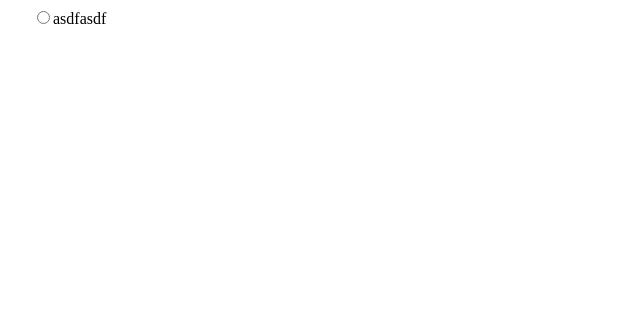
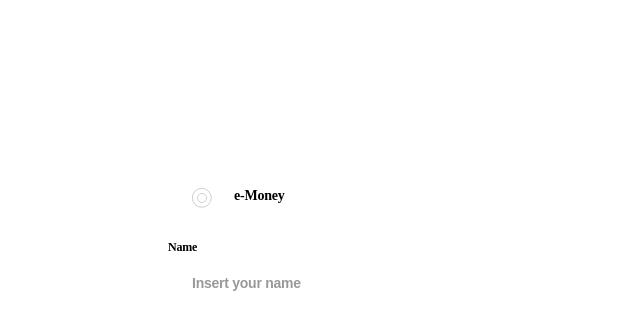
Before and after one commit to JlordS32/Audiophile-e-commerce-website, a React (Vite) app in the folder audiophile-website/: page / in a window 1280 px wide. Shown: the top 330 px of the page, without its empty margins (0-640 px from the left). Built offline with nearby package versions, Linux system fonts and the light colour scheme; the HTML template or start-up script is replaced by a standard one.

Commit message:
finish styling form.radio component

```diff
--- a/audiophile-website/src/App.tsx
+++ b/audiophile-website/src/App.tsx
@@ -1,9 +1,21 @@
-import Form from "./components/Form";
+import Button from './components/Button';
+import Form from './components/Form';
 
 const App = () => {
 	return (
 		<div className='app'>
-			<Form.Radio value="something"/>
+			<div className='container' style={{
+				padding: '10rem',
+				display: 'flex',
+				flexDirection: 'column',
+				gap: '1rem 0'
+			}}>
+				<Form.Radio
+					value='money'
+					label='e-Money'
+				/>
+				<Form.Text placeholder='Insert your name' label='Name'/>
+			</div>
 		</div>
 	);
 };
--- a/audiophile-website/src/components/Form.tsx
+++ b/audiophile-website/src/components/Form.tsx
@@ -1,37 +1,107 @@
+import React, { useState } from 'react';
 import styles from '../styles/form.module.css';
 
 type FormProps = {
 	placeholder?: string;
+	id?: string;
+	label?: string;
 	error?: boolean;
+	onChange?: () => void;
 };
 
 type RadioProps = {
 	value: string;
+	label: string;
+	id?: string;
 };
 
+type CounterProps = {
+
+}
+
 const Form = {
-	Control: function Control({ placeholder = '', error }: FormProps) {
+	// Structed this component this way to make it into a reusable component just like with React Bootstrap
+	Text: function Text({
+		placeholder = '',
+		id,
+		label,
+		error,
+		onChange,
+	}: FormProps) {
+		const inputId = id ? id : `radio-${crypto.randomUUID()}`;
 		return (
-			<input
-				type='text'
-				placeholder={placeholder}
-				className={`${styles.form} ${error ? styles.error : ''}`}
-			/>
-		);
-	},
-	Radio: function Radio({ value = '' }: RadioProps) {
-		return (
-			<div className={styles.form}>
+			<div
+				style={{
+					display: 'flex',
+					flexDirection: 'column',
+				}}
+			>
+				{label && (
+					<label
+						htmlFor={inputId}
+						className={styles.label}
+					>
+						{label}
+					</label>
+				)}
 				<input
-					type='radio'
-					value='testsdflkjsdf'
-					id='test'
-					name='test'
+					type='text'
+					placeholder={placeholder}
+					aria-label={`Input: ${placeholder}`}
+					name={inputId}
+					// second class is for error styles
+					className={`${styles.form} ${error ? styles.error : ''}`}
+					onChange={() => {
+						// if there's no onChange function passed down then function returns.
+						if (!onChange) return;
+						onChange();
+					}}
 				/>
-				<label htmlFor='test'>asdfasdf</label>
 			</div>
 		);
 	},
+	Radio: function Radio({ value = '', label = '', id }: RadioProps) {
+		const [checked, setChecked] = useState<boolean>(false);
+
+		const inputId = id ? id : `radio-${crypto.randomUUID()}`;
+
+		return (
+			<div
+				className={`${styles.form} ${checked ? styles.checked : ''}`}
+				style={{
+					display: 'flex',
+					alignItems: 'center',
+					justifyContent: 'center',
+				}}
+			>
+				<label
+					htmlFor={inputId}
+					style={{
+						flex: '1',
+					}}
+					className={`${styles.label} radio-label`}
+				>
+					<input
+						type='radio'
+						value={value}
+						id={inputId}
+						name={inputId}
+						className={styles.radio}
+						onClick={() => setChecked(!checked)}
+						checked={checked}
+					/>
+					<span style={{
+                  marginLeft: '1.5rem',
+                  fontSize: '0.875rem'
+               }}>{label}</span>
+				</label>
+			</div>
+		);
+	},
+
+   Counter: function Counter() : CounterProps {
+
+   }
 };
 
 export default Form;
--- a/audiophile-website/src/styles/form.module.css
+++ b/audiophile-website/src/styles/form.module.css
@@ -1,23 +1,33 @@
+/* Form Control */
+
 .form {
+	outline: 0;
+	border: 0;
 	width: 19.3125rem;
 	height: 3.5rem;
 	flex-shrink: 0;
 	border-radius: 0.5rem;
 	border: 1px solid var(--form-outline);
 	background: var(--white);
-	text-indent: 1.5rem;
-	transition: 150ms ease-in;
+	font-size: 0.875rem;
+	font-weight: 700;
+	letter-spacing: -0.01563rem;
+	caret-color: var(--primary);
+	padding: 0 1.5rem;
+   cursor: pointer;
+   transition: 00ms ease-in;
 }
 
-.form:focus {
+.form:focus, .form.checked, .form:hover {
 	border-radius: 0.5rem;
-	border: 1px solid var(--primary);
+	outline: 1px solid var(--primary);
+	border: 0;
 	background: var(--white);
 }
 
 .form.error {
 	border-radius: 0.5rem;
-	border: 2px solid var(--error);
+	outline: 1px solid var(--error);
 	background: var(--white);
 }
 
@@ -30,8 +40,47 @@
 	opacity: 0.4;
 }
 
+/* Radio components */
+
 .radio {
-	width: 19.3125rem;
-	height: 3.5rem;
+	-webkit-appearance: none;
+	-moz-appearance: none;
+	appearance: none;
+	width: 0.625rem;
+	height: 0.625rem;
 	flex-shrink: 0;
+	position: relative;
+	border: 1px solid #cfcfcf;
+	background-color: #fff;
+	border-radius: 50%;
 }
+
+.radio:checked {
+	border-color: var(--primary);
+	background-color: var(--primary);
+}
+
+.radio::before {
+	position: absolute;
+	top: 50%;
+	left: 50%;
+	transform: translate(-50%, -50%);
+	content: '';
+	display: inline-block;
+	width: 1.15rem;
+	height: 1.15rem;
+	border-radius: 50%;
+	margin-right: 0.5rem;
+	outline: 1px #cfcfcf solid;
+}
+
+.label {
+	display: flex;
+	align-items: center;
+	justify-content: start;
+	cursor: pointer;
+   color: black;
+   font-size: 0.75rem;
+   font-weight: 700;
+   letter-spacing: -0.01338rem;
+}
```
Also changed, not shown: audiophile-website/src/components/Button.tsx (+4 -3 lines), 1 other file (tests, documents, lock files or other folders).
